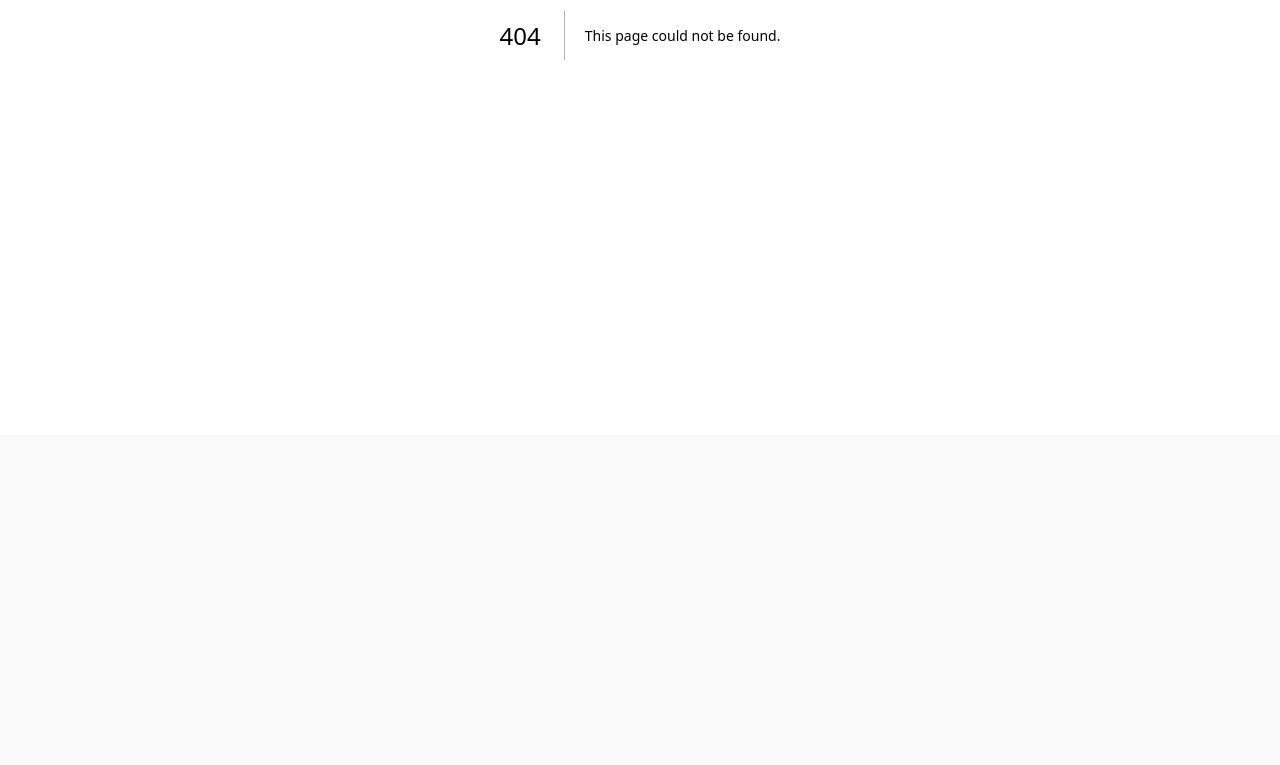
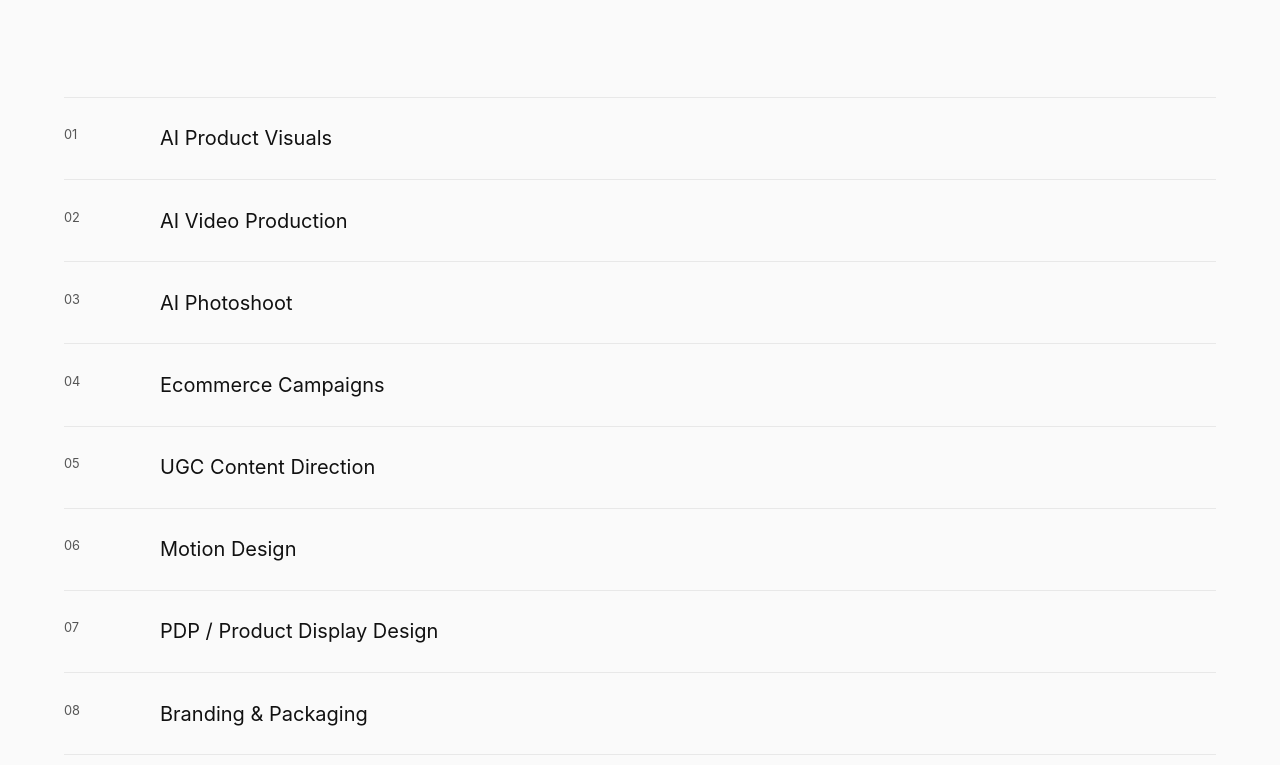
Before and after one commit to endgame99/gusti-portfolio, a Next.js app: page /capabilities in a window 1280 px wide. Before the commit this address had no page. Shown: the part 365-1130 px from the top of the page. Before the commit the page ends 800 px from the top, so only its background shows below. Built offline with nearby package versions, Linux system fonts and the light colour scheme.

Commit message:
feat: bootstrap minimal Next.js app routes

```diff
--- /dev/null
+++ b/app/capabilities/page.tsx
@@ -0,0 +1,21 @@
+import type { Metadata } from "next";
+import { PlaceholderPage } from "@/components/PlaceholderPage";
+
+export const metadata: Metadata = {
+  title: "Capabilities",
+};
+
+const capabilities = [
+  "AI Product Visuals",
+  "AI Video Production",
+  "AI Photoshoot",
+  "Ecommerce Campaigns",
+  "UGC Content Direction",
+  "Motion Design",
+  "PDP / Product Display Design",
+  "Branding & Packaging",
+] as const;
+
+export default function CapabilitiesPage() {
+  return <PlaceholderPage title="Capabilities" items={capabilities} />;
+}
```
